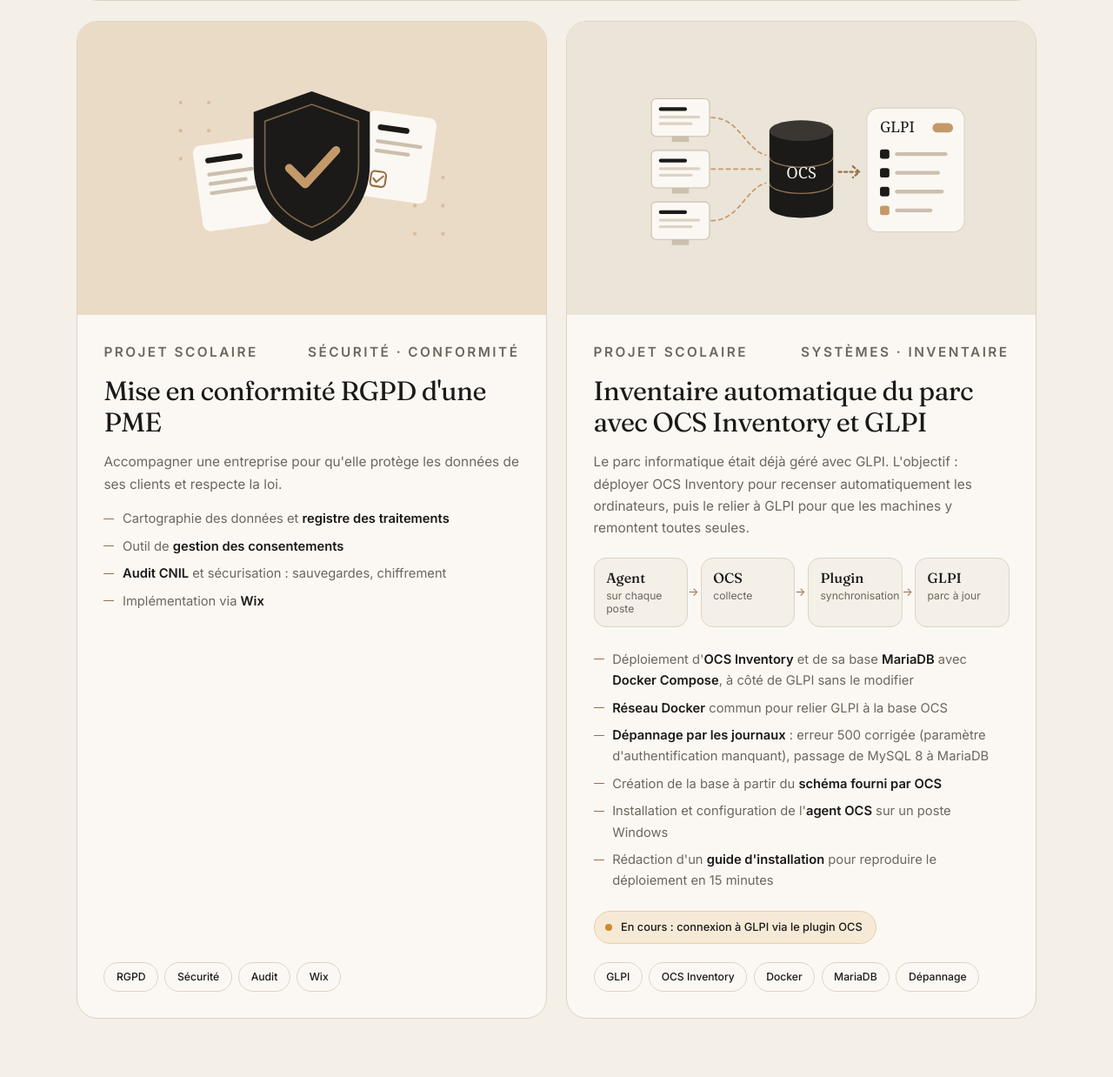
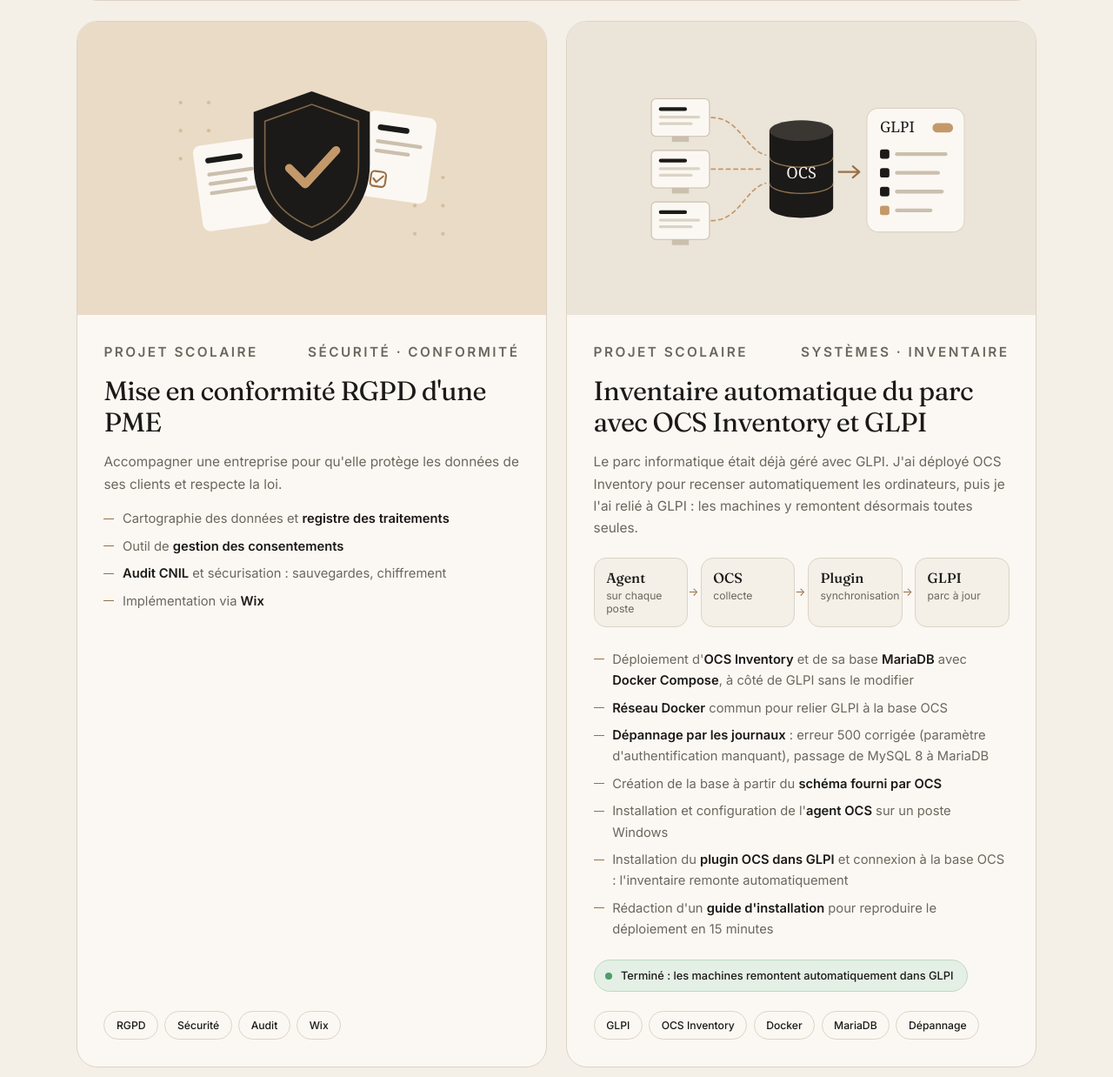
Before and after one commit to babacardjitte38-cyber/babacardjitte38-cyber.github.io, a plain HTML site: page projets.html in a window 1280 px wide. Shown: the part 1242-2480 px from the top of the page at 87% size. Drawn offline with Linux system fonts and the light colour scheme.

Commit message:
Projet OCS + GLPI : remontée dans GLPI terminée
Co-Authored-By: Claude Opus 5.5 <noreply@anthropic.com>

```diff
--- a/projets.html
+++ b/projets.html
@@ -163,7 +163,7 @@
               <ellipse cx="200" cy="80" rx="34" ry="11" fill="#3a3733"/>
               <path d="M166 108c0 6 15 11 34 11s34-5 34-11M166 136c0 6 15 11 34 11s34-5 34-11" fill="none" stroke="#c4996a" stroke-width="1.2" opacity=".7"/>
               <text x="200" y="131" text-anchor="middle" font-family="Georgia, serif" font-size="17" fill="#f4efe7">OCS</text>
-              <path d="M240 124h22m-7-6 7 6-7 6" fill="none" stroke="#9a7046" stroke-width="2" stroke-linecap="round" stroke-linejoin="round" stroke-dasharray="3 3"/>
+              <path d="M240 124h22m-7-6 7 6-7 6" fill="none" stroke="#9a7046" stroke-width="2" stroke-linecap="round" stroke-linejoin="round"/>
               <rect x="270" y="56" width="104" height="132" rx="12" fill="#fbf8f3" stroke="#dcd3c5"/>
               <text x="284" y="82" font-family="Georgia, serif" font-size="16" fill="#1b1a18">GLPI</text>
               <rect x="340" y="72" width="22" height="10" rx="5" fill="#c4996a"/>
@@ -178,7 +178,7 @@
           <div class="project-body">
             <p class="project-meta"><span>Projet scolaire</span><span>Systèmes · Inventaire</span></p>
             <h3>Inventaire automatique du parc avec OCS Inventory et GLPI</h3>
-            <p>Le parc informatique était déjà géré avec GLPI. L'objectif : déployer OCS Inventory pour recenser automatiquement les ordinateurs, puis le relier à GLPI pour que les machines y remontent toutes seules.</p>
+            <p>Le parc informatique était déjà géré avec GLPI. J'ai déployé OCS Inventory pour recenser automatiquement les ordinateurs, puis je l'ai relié à GLPI : les machines y remontent désormais toutes seules.</p>
             <ol class="flow" aria-label="Fonctionnement de l'inventaire">
               <li><b>Agent</b>sur chaque poste</li>
               <li><b>OCS</b>collecte</li>
@@ -191,9 +191,10 @@
               <li><strong>Dépannage par les journaux</strong> : erreur 500 corrigée (paramètre d'authentification manquant), passage de MySQL 8 à MariaDB</li>
               <li>Création de la base à partir du <strong>schéma fourni par OCS</strong></li>
               <li>Installation et configuration de l'<strong>agent OCS</strong> sur un poste Windows</li>
+              <li>Installation du <strong>plugin OCS dans GLPI</strong> et connexion à la base OCS : l'inventaire remonte automatiquement</li>
               <li>Rédaction d'un <strong>guide d'installation</strong> pour reproduire le déploiement en 15 minutes</li>
             </ul>
-            <p class="status"><span class="dot dot-amber"></span>En cours : connexion à GLPI via le plugin OCS</p>
+            <p class="status status-done"><span class="dot"></span>Terminé : les machines remontent automatiquement dans GLPI</p>
             <ul class="chips"><li>GLPI</li><li>OCS Inventory</li><li>Docker</li><li>MariaDB</li><li>Dépannage</li></ul>
           </div>
         </article>
--- a/style.css
+++ b/style.css
@@ -623,3 +623,4 @@ a.contact-item:hover b i { transform: rotate(-45deg); }
 @media (max-width: 560px) {
   .project-meta { flex-wrap: wrap; gap: .2rem 1rem; letter-spacing: .12em; font-size: .66rem; }
 }
+.status-done { background: #e4efe6; border-color: #bfd8c4; }
```
